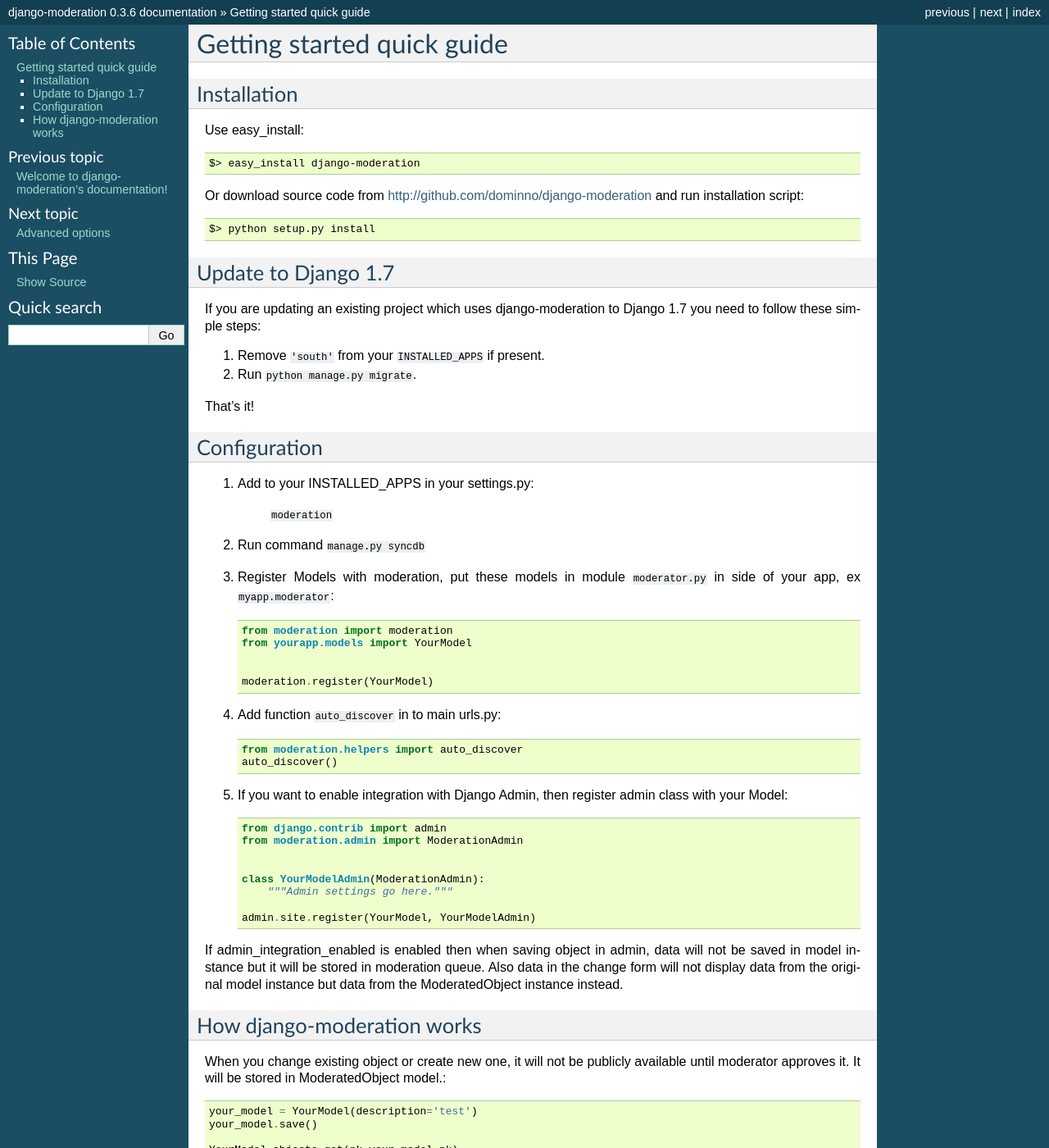
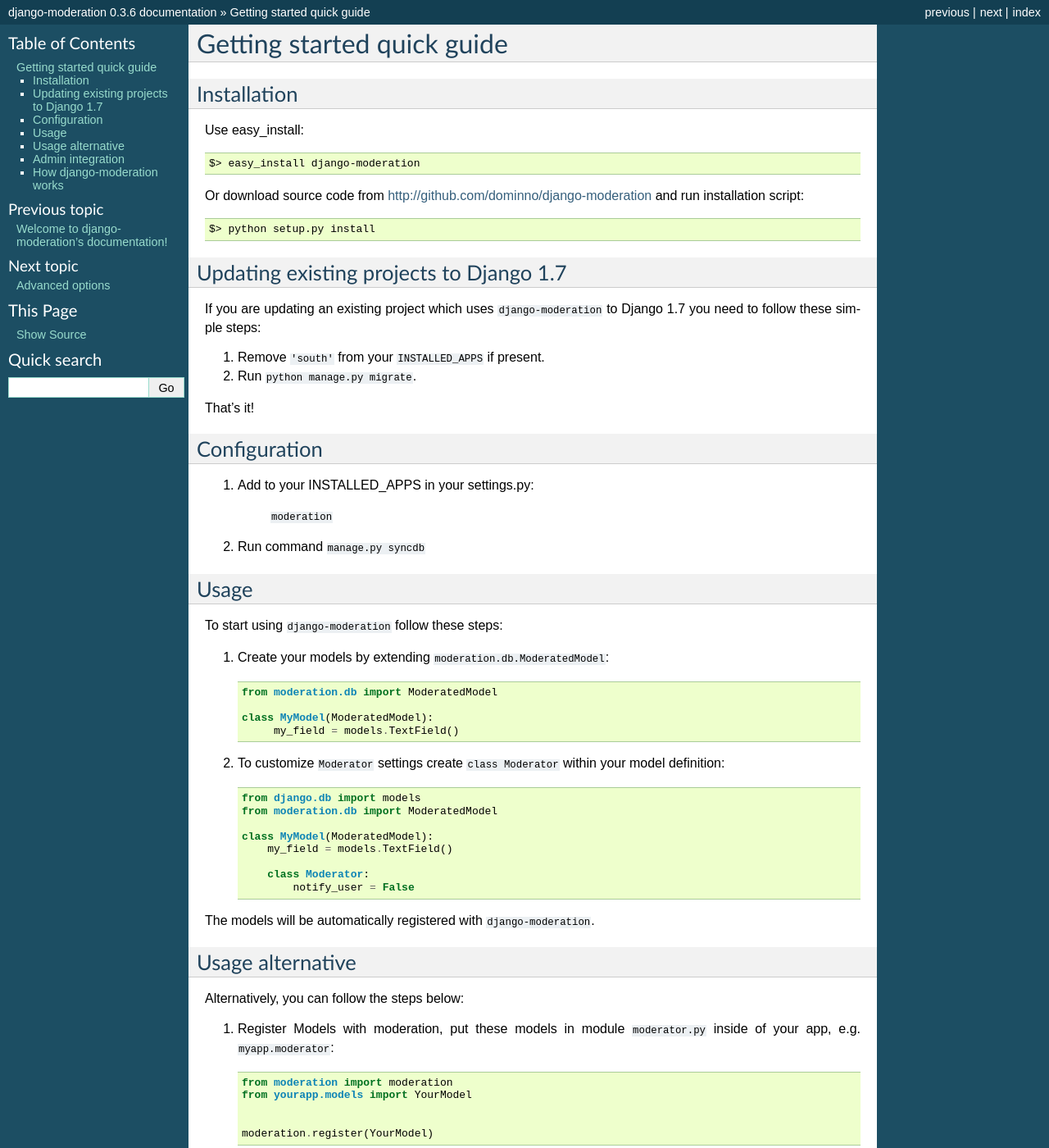
Before and after one commit to dominno/django-moderation, a Sphinx documentation site: the page built from docs/getting_started.rst, in a window 1280 px wide and 1400 px high. Shown: the whole window at 82% size. Built offline with Sphinx 7.4.7, drawn with Linux system fonts in a browser that asks for light colours.

Commit message:
update docs (getting_started): add ModeratedModel info, restructure document

```diff
--- a/docs/getting_started.rst
+++ b/docs/getting_started.rst
@@ -14,10 +14,10 @@
     $> python setup.py install
 
 
-Update to Django 1.7
---------------------
+Updating existing projects to Django 1.7
+----------------------------------------
 
-If you are updating an existing project which uses django-moderation to Django 1.7 you need to follow these simple steps:
+If you are updating an existing project which uses ``django-moderation`` to Django 1.7 you need to follow these simple steps:
 
 1. Remove ``'south'`` from your ``INSTALLED_APPS`` if present.
 2. Run ``python manage.py migrate``.
@@ -32,7 +32,42 @@
 
     ``moderation``
 2. Run command ``manage.py syncdb``
-3. Register Models with moderation, put these models in module ``moderator.py`` in side of your app, ex ``myapp.moderator``::
+
+
+Usage
+-----
+
+To start using ``django-moderation`` follow these steps:
+
+1. Create your models by extending ``moderation.db.ModeratedModel``::
+
+    from moderation.db import ModeratedModel
+
+    class MyModel(ModeratedModel):
+         my_field = models.TextField()
+
+
+2. To customize ``Moderator`` settings create ``class Moderator`` within your model definition::
+
+    from django.db import models
+    from moderation.db import ModeratedModel
+
+    class MyModel(ModeratedModel):
+        my_field = models.TextField()
+
+        class Moderator:
+            notify_user = False
+
+
+The models will be automatically registered with ``django-moderation``.
+
+
+Usage alternative
+-----------------
+
+Alternatively, you can follow the steps below:
+
+1. Register Models with moderation, put these models in module ``moderator.py`` inside of your app, e.g. ``myapp.moderator``::
 
     from moderation import moderation
     from yourapp.models import YourModel
@@ -42,12 +77,16 @@
 
 
 
-4. Add function ``auto_discover`` in to main urls.py::
+2. Add function ``auto_discover`` in to main urls.py::
 
     from moderation.helpers import auto_discover
     auto_discover()
 
-5. If you want to enable integration with Django Admin, then register admin class with your Model::
+
+Admin integration
+-----------------
+
+1. If you want to enable integration with Django Admin, then register admin class with your Model::
 
     from django.contrib import admin
     from moderation.admin import ModerationAdmin
```
